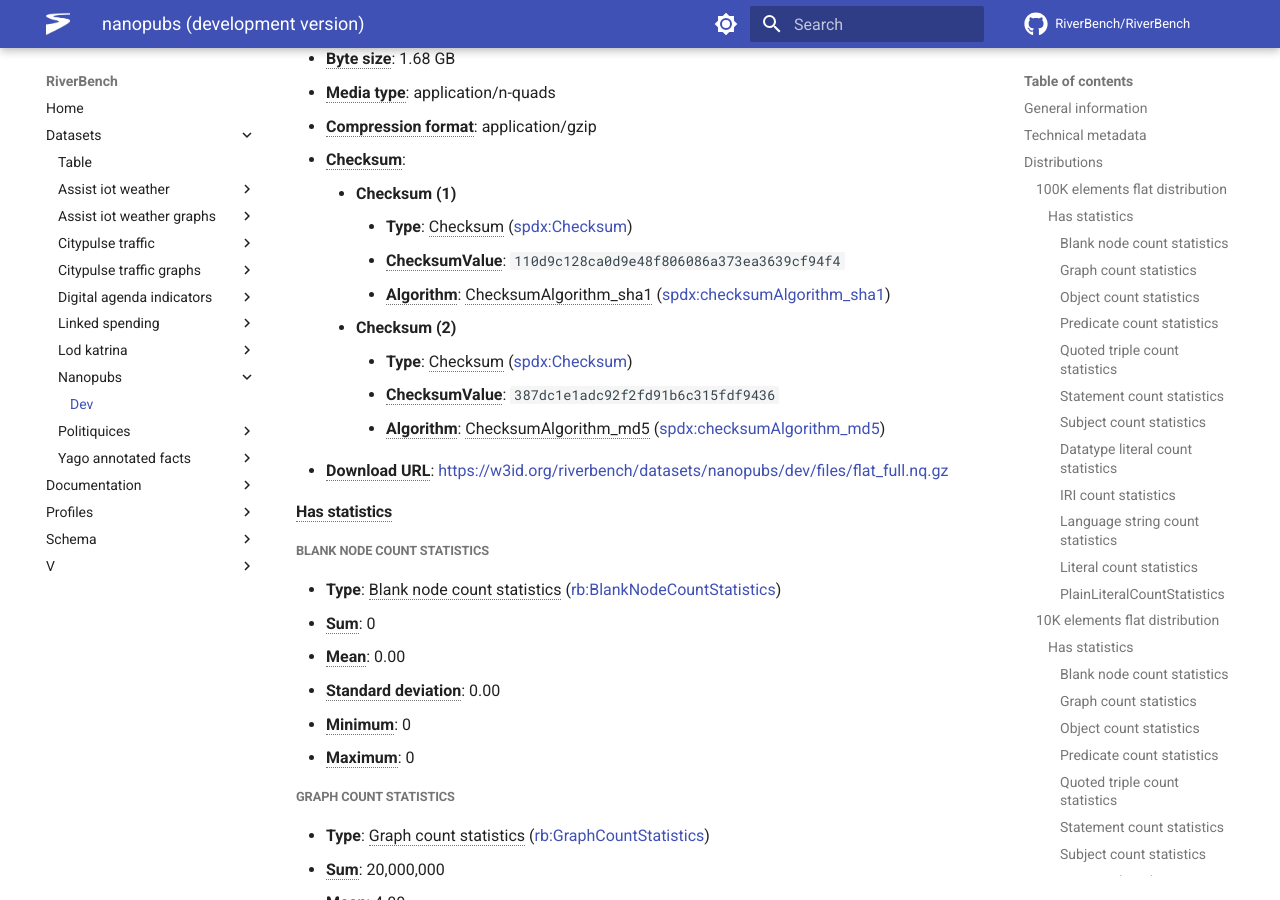
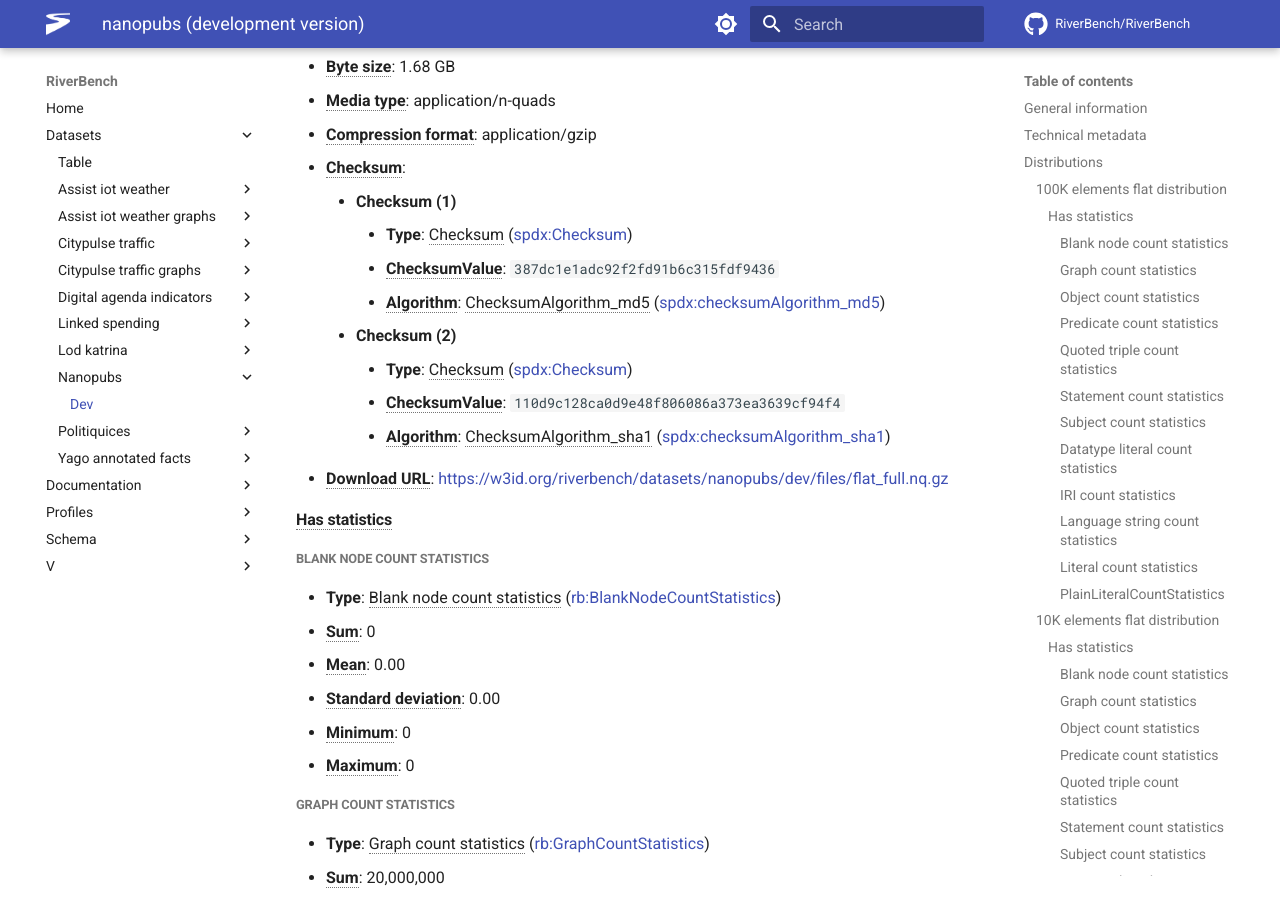
Before and after one commit to RiverBench/riverbench.github.io, an MkDocs documentation site: the page built from docs/datasets/nanopubs/dev/index.md, in a window 1280 px wide and 900 px high, scrolled down 14121 px. Built offline with MkDocs 1.6.1 and Material for MkDocs 9.7.7, drawn with Linux system fonts in a browser that asks for light colours; comment, search, counter and statistics services are not loaded; some of the changed text lies outside the part shown.

```diff
--- a/docs/datasets/nanopubs/dev/index.md
+++ b/docs/datasets/nanopubs/dev/index.md
@@ -486,12 +487,12 @@ Nanopublications are small units of publishable information, used for scientific
 - **<abbr title="The checksum property provides a mechanism that can be used to verify that the contents of a File or Package have not changed.">Checksum</abbr>**:
     - **Checksum (1)**
         - **Type**: <abbr title="A Checksum is value that allows the contents of a file to be authenticated. Even small changes to the content of the file will change its checksum. This class allows the results of a variety of checksum and cryptographic message digest algorithms to be represented.">Checksum</abbr> ([spdx:Checksum](http://spdx.org/rdf/terms#Checksum))
+        - **<abbr title="The checksumValue property provides a lower case hexidecimal encoded digest value produced using a specific algorithm.">ChecksumValue</abbr>**: `387dc1e1adc92f2fd91b6c315fdf9436`
+        - **<abbr title="Identifies the algorithm used to produce the subject Checksum. Currently, SHA-1 is the only supported algorithm. It is anticipated that other algorithms will be supported at a later time.">Algorithm</abbr>**: <abbr title="Indicates the algorithm used was MD5">ChecksumAlgorithm_md5</abbr> ([spdx:checksumAlgorithm_md5](http://spdx.org/rdf/terms#checksumAlgorithm_md5))
+    - **Checksum (2)**
+        - **Type**: <abbr title="A Checksum is value that allows the contents of a file to be authenticated. Even small changes to the content of the file will change its checksum. This class allows the results of a variety of checksum and cryptographic message digest algorithms to be represented.">Checksum</abbr> ([spdx:Checksum](http://spdx.org/rdf/terms#Checksum))
         - **<abbr title="The checksumValue property provides a lower case hexidecimal encoded digest value produced using a specific algorithm.">ChecksumValue</abbr>**: `110d9c128ca0d9e48f806086a373ea3639cf94f4`
         - **<abbr title="Identifies the algorithm used to produce the subject Checksum. Currently, SHA-1 is the only supported algorithm. It is anticipated that other algorithms will be supported at a later time.">Algorithm</abbr>**: <abbr title="Indicates the algorithm used was SHA-1">ChecksumAlgorithm_sha1</abbr> ([spdx:checksumAlgorithm_sha1](http://spdx.org/rdf/terms#checksumAlgorithm_sha1))
-    - **Checksum (2)**
-        - **Type**: <abbr title="A Checksum is value that allows the contents of a file to be authenticated. Even small changes to the content of the file will change its checksum. This class allows the results of a variety of checksum and cryptographic message digest algorithms to be represented.">Checksum</abbr> ([spdx:Checksum](http://spdx.org/rdf/terms#Checksum))
-        - **<abbr title="The checksumValue property provides a lower case hexidecimal encoded digest value produced using a specific algorithm.">ChecksumValue</abbr>**: `387dc1e1adc92f2fd91b6c315fdf9436`
-        - **<abbr title="Identifies the algorithm used to produce the subject Checksum. Currently, SHA-1 is the only supported algorithm. It is anticipated that other algorithms will be supported at a later time.">Algorithm</abbr>**: <abbr title="Indicates the algorithm used was MD5">ChecksumAlgorithm_md5</abbr> ([spdx:checksumAlgorithm_md5](http://spdx.org/rdf/terms#checksumAlgorithm_md5))
 - **<abbr title="The URL of the downloadable file in a given format. E.g. CSV file or RDF file. The format is indicated by the distribution's dct:format and/or dcat:mediaType.">Download URL</abbr>**: [https://w3id.org/riverbench/datasets/nanopubs/dev/files/flat_full.nq.gz](https://w3id.org/riverbench/datasets/nanopubs/dev/files/flat_full.nq.gz)
 
 #### <abbr title="Has a dataset statistics object">Has statistics</abbr>
@@ -625,12 +626,12 @@ Nanopublications are small units of publishable information, used for scientific
 - **<abbr title="The checksum property provides a mechanism that can be used to verify that the contents of a File or Package have not changed.">Checksum</abbr>**:
     - **Checksum (1)**
         - **Type**: <abbr title="A Checksum is value that allows the contents of a file to be authenticated. Even small changes to the content of the file will change its checksum. This class allows the results of a variety of checksum and cryptographic message digest algorithms to be represented.">Checksum</abbr> ([spdx:Checksum](http://spdx.org/rdf/terms#Checksum))
+        - **<abbr title="The checksumValue property provides a lower case hexidecimal encoded digest value produced using a specific algorithm.">ChecksumValue</abbr>**: `1ec474e8cf6f413927ad75c236fb37cf`
+        - **<abbr title="Identifies the algorithm used to produce the subject Checksum. Currently, SHA-1 is the only supported algorithm. It is anticipated that other algorithms will be supported at a later time.">Algorithm</abbr>**: <abbr title="Indicates the algorithm used was MD5">ChecksumAlgorithm_md5</abbr> ([spdx:checksumAlgorithm_md5](http://spdx.org/rdf/terms#checksumAlgorithm_md5))
+    - **Checksum (2)**
+        - **Type**: <abbr title="A Checksum is value that allows the contents of a file to be authenticated. Even small changes to the content of the file will change its checksum. This class allows the results of a variety of checksum and cryptographic message digest algorithms to be represented.">Checksum</abbr> ([spdx:Checksum](http://spdx.org/rdf/terms#Checksum))
         - **<abbr title="The checksumValue property provides a lower case hexidecimal encoded digest value produced using a specific algorithm.">ChecksumValue</abbr>**: `5686c28882ff1c322214e418d461ab932fc952c5`
         - **<abbr title="Identifies the algorithm used to produce the subject Checksum. Currently, SHA-1 is the only supported algorithm. It is anticipated that other algorithms will be supported at a later time.">Algorithm</abbr>**: <abbr title="Indicates the algorithm used was SHA-1">ChecksumAlgorithm_sha1</abbr> ([spdx:checksumAlgorithm_sha1](http://spdx.org/rdf/terms#checksumAlgorithm_sha1))
-    - **Checksum (2)**
-        - **Type**: <abbr title="A Checksum is value that allows the contents of a file to be authenticated. Even small changes to the content of the file will change its checksum. This class allows the results of a variety of checksum and cryptographic message digest algorithms to be represented.">Checksum</abbr> ([spdx:Checksum](http://spdx.org/rdf/terms#Checksum))
-        - **<abbr title="The checksumValue property provides a lower case hexidecimal encoded digest value produced using a specific algorithm.">ChecksumValue</abbr>**: `1ec474e8cf6f413927ad75c236fb37cf`
-        - **<abbr title="Identifies the algorithm used to produce the subject Checksum. Currently, SHA-1 is the only supported algorithm. It is anticipated that other algorithms will be supported at a later time.">Algorithm</abbr>**: <abbr title="Indicates the algorithm used was MD5">ChecksumAlgorithm_md5</abbr> ([spdx:checksumAlgorithm_md5](http://spdx.org/rdf/terms#checksumAlgorithm_md5))
 - **<abbr title="The URL of the downloadable file in a given format. E.g. CSV file or RDF file. The format is indicated by the distribution's dct:format and/or dcat:mediaType.">Download URL</abbr>**: [https://w3id.org/riverbench/datasets/nanopubs/dev/files/stream_100K.tar.gz](https://w3id.org/riverbench/datasets/nanopubs/dev/files/stream_100K.tar.gz)
 
 #### <abbr title="Has a dataset statistics object">Has statistics</abbr>
@@ -764,12 +765,12 @@ Nanopublications are small units of publishable information, used for scientific
 - **<abbr title="The checksum property provides a mechanism that can be used to verify that the contents of a File or Package have not changed.">Checksum</abbr>**:
     - **Checksum (1)**
         - **Type**: <abbr title="A Checksum is value that allows the contents of a file to be authenticated. Even small changes to the content of the file will change its checksum. This class allows the results of a variety of checksum and cryptographic message digest algorithms to be represented.">Checksum</abbr> ([spdx:Checksum](http://spdx.org/rdf/terms#Checksum))
+        - **<abbr title="The checksumValue property provides a lower case hexidecimal encoded digest value produced using a specific algorithm.">ChecksumValue</abbr>**: `5bae0e97c5462ec43bf8c00551e10456254d92c5`
+        - **<abbr title="Identifies the algorithm used to produce the subject Checksum. Currently, SHA-1 is the only supported algorithm. It is anticipated that other algorithms will be supported at a later time.">Algorithm</abbr>**: <abbr title="Indicates the algorithm used was SHA-1">ChecksumAlgorithm_sha1</abbr> ([spdx:checksumAlgorithm_sha1](http://spdx.org/rdf/terms#checksumAlgorithm_sha1))
+    - **Checksum (2)**
+        - **Type**: <abbr title="A Checksum is value that allows the contents of a file to be authenticated. Even small changes to the content of the file will change its checksum. This class allows the results of a variety of checksum and cryptographic message digest algorithms to be represented.">Checksum</abbr> ([spdx:Checksum](http://spdx.org/rdf/terms#Checksum))
         - **<abbr title="The checksumValue property provides a lower case hexidecimal encoded digest value produced using a specific algorithm.">ChecksumValue</abbr>**: `c1ee0262644d85f9a514cf243a297212`
         - **<abbr title="Identifies the algorithm used to produce the subject Checksum. Currently, SHA-1 is the only supported algorithm. It is anticipated that other algorithms will be supported at a later time.">Algorithm</abbr>**: <abbr title="Indicates the algorithm used was MD5">ChecksumAlgorithm_md5</abbr> ([spdx:checksumAlgorithm_md5](http://spdx.org/rdf/terms#checksumAlgorithm_md5))
-    - **Checksum (2)**
-        - **Type**: <abbr title="A Checksum is value that allows the contents of a file to be authenticated. Even small changes to the content of the file will change its checksum. This class allows the results of a variety of checksum and cryptographic message digest algorithms to be represented.">Checksum</abbr> ([spdx:Checksum](http://spdx.org/rdf/terms#Checksum))
-        - **<abbr title="The checksumValue property provides a lower case hexidecimal encoded digest value produced using a specific algorithm.">ChecksumValue</abbr>**: `5bae0e97c5462ec43bf8c00551e10456254d92c5`
-        - **<abbr title="Identifies the algorithm used to produce the subject Checksum. Currently, SHA-1 is the only supported algorithm. It is anticipated that other algorithms will be supported at a later time.">Algorithm</abbr>**: <abbr title="Indicates the algorithm used was SHA-1">ChecksumAlgorithm_sha1</abbr> ([spdx:checksumAlgorithm_sha1](http://spdx.org/rdf/terms#checksumAlgorithm_sha1))
 - **<abbr title="The URL of the downloadable file in a given format. E.g. CSV file or RDF file. The format is indicated by the distribution's dct:format and/or dcat:mediaType.">Download URL</abbr>**: [https://w3id.org/riverbench/datasets/nanopubs/dev/files/stream_10K.tar.gz](https://w3id.org/riverbench/datasets/nanopubs/dev/files/stream_10K.tar.gz)
 
 #### <abbr title="Has a dataset statistics object">Has statistics</abbr>
@@ -903,12 +904,12 @@ Nanopublications are small units of publishable information, used for scientific
 - **<abbr title="The checksum property provides a mechanism that can be used to verify that the contents of a File or Package have not changed.">Checksum</abbr>**:
     - **Checksum (1)**
         - **Type**: <abbr title="A Checksum is value that allows the contents of a file to be authenticated. Even small changes to the content of the file will change its checksum. This class allows the results of a variety of checksum and cryptographic message digest algorithms to be represented.">Checksum</abbr> ([spdx:Checksum](http://spdx.org/rdf/terms#Checksum))
+        - **<abbr title="The checksumValue property provides a lower case hexidecimal encoded digest value produced using a specific algorithm.">ChecksumValue</abbr>**: `eac1b7777fd273e2276d308ea529caa9`
+        - **<abbr title="Identifies the algorithm used to produce the subject Checksum. Currently, SHA-1 is the only supported algorithm. It is anticipated that other algorithms will be supported at a later time.">Algorithm</abbr>**: <abbr title="Indicates the algorithm used was MD5">ChecksumAlgorithm_md5</abbr> ([spdx:checksumAlgorithm_md5](http://spdx.org/rdf/terms#checksumAlgorithm_md5))
+    - **Checksum (2)**
+        - **Type**: <abbr title="A Checksum is value that allows the contents of a file to be authenticated. Even small changes to the content of the file will change its checksum. This class allows the results of a variety of checksum and cryptographic message digest algorithms to be represented.">Checksum</abbr> ([spdx:Checksum](http://spdx.org/rdf/terms#Checksum))
         - **<abbr title="The checksumValue property provides a lower case hexidecimal encoded digest value produced using a specific algorithm.">ChecksumValue</abbr>**: `3b0946513e3c376ab69e7c1ab5749b6912dd4493`
         - **<abbr title="Identifies the algorithm used to produce the subject Checksum. Currently, SHA-1 is the only supported algorithm. It is anticipated that other algorithms will be supported at a later time.">Algorithm</abbr>**: <abbr title="Indicates the algorithm used was SHA-1">ChecksumAlgorithm_sha1</abbr> ([spdx:checksumAlgorithm_sha1](http://spdx.org/rdf/terms#checksumAlgorithm_sha1))
-    - **Checksum (2)**
-        - **Type**: <abbr title="A Checksum is value that allows the contents of a file to be authenticated. Even small changes to the content of the file will change its checksum. This class allows the results of a variety of checksum and cryptographic message digest algorithms to be represented.">Checksum</abbr> ([spdx:Checksum](http://spdx.org/rdf/terms#Checksum))
-        - **<abbr title="The checksumValue property provides a lower case hexidecimal encoded digest value produced using a specific algorithm.">ChecksumValue</abbr>**: `eac1b7777fd273e2276d308ea529caa9`
-        - **<abbr title="Identifies the algorithm used to produce the subject Checksum. Currently, SHA-1 is the only supported algorithm. It is anticipated that other algorithms will be supported at a later time.">Algorithm</abbr>**: <abbr title="Indicates the algorithm used was MD5">ChecksumAlgorithm_md5</abbr> ([spdx:checksumAlgorithm_md5](http://spdx.org/rdf/terms#checksumAlgorithm_md5))
 - **<abbr title="The URL of the downloadable file in a given format. E.g. CSV file or RDF file. The format is indicated by the distribution's dct:format and/or dcat:mediaType.">Download URL</abbr>**: [https://w3id.org/riverbench/datasets/nanopubs/dev/files/stream_1M.tar.gz](https://w3id.org/riverbench/datasets/nanopubs/dev/files/stream_1M.tar.gz)
 
 #### <abbr title="Has a dataset statistics object">Has statistics</abbr>
@@ -1042,12 +1043,12 @@ Nanopublications are small units of publishable information, used for scientific
 - **<abbr title="The checksum property provides a mechanism that can be used to verify that the contents of a File or Package have not changed.">Checksum</abbr>**:
     - **Checksum (1)**
         - **Type**: <abbr title="A Checksum is value that allows the contents of a file to be authenticated. Even small changes to the content of the file will change its checksum. This class allows the results of a variety of checksum and cryptographic message digest algorithms to be represented.">Checksum</abbr> ([spdx:Checksum](http://spdx.org/rdf/terms#Checksum))
+        - **<abbr title="The checksumValue property provides a lower case hexidecimal encoded digest value produced using a specific algorithm.">ChecksumValue</abbr>**: `cff09e24cdf0aae097d18164065cbea9f61d4eba`
+        - **<abbr title="Identifies the algorithm used to produce the subject Checksum. Currently, SHA-1 is the only supported algorithm. It is anticipated that other algorithms will be supported at a later time.">Algorithm</abbr>**: <abbr title="Indicates the algorithm used was SHA-1">ChecksumAlgorithm_sha1</abbr> ([spdx:checksumAlgorithm_sha1](http://spdx.org/rdf/terms#checksumAlgorithm_sha1))
+    - **Checksum (2)**
+        - **Type**: <abbr title="A Checksum is value that allows the contents of a file to be authenticated. Even small changes to the content of the file will change its checksum. This class allows the results of a variety of checksum and cryptographic message digest algorithms to be represented.">Checksum</abbr> ([spdx:Checksum](http://spdx.org/rdf/terms#Checksum))
         - **<abbr title="The checksumValue property provides a lower case hexidecimal encoded digest value produced using a specific algorithm.">ChecksumValue</abbr>**: `a6c475b30bd2cdffe9304747414b2154`
         - **<abbr title="Identifies the algorithm used to produce the subject Checksum. Currently, SHA-1 is the only supported algorithm. It is anticipated that other algorithms will be supported at a later time.">Algorithm</abbr>**: <abbr title="Indicates the algorithm used was MD5">ChecksumAlgorithm_md5</abbr> ([spdx:checksumAlgorithm_md5](http://spdx.org/rdf/terms#checksumAlgorithm_md5))
-    - **Checksum (2)**
-        - **Type**: <abbr title="A Checksum is value that allows the contents of a file to be authenticated. Even small changes to the content of the file will change its checksum. This class allows the results of a variety of checksum and cryptographic message digest algorithms to be represented.">Checksum</abbr> ([spdx:Checksum](http://spdx.org/rdf/terms#Checksum))
-        - **<abbr title="The checksumValue property provides a lower case hexidecimal encoded digest value produced using a specific algorithm.">ChecksumValue</abbr>**: `cff09e24cdf0aae097d18164065cbea9f61d4eba`
-        - **<abbr title="Identifies the algorithm used to produce the subject Checksum. Currently, SHA-1 is the only supported algorithm. It is anticipated that other algorithms will be supported at a later time.">Algorithm</abbr>**: <abbr title="Indicates the algorithm used was SHA-1">ChecksumAlgorithm_sha1</abbr> ([spdx:checksumAlgorithm_sha1](http://spdx.org/rdf/terms#checksumAlgorithm_sha1))
 - **<abbr title="The URL of the downloadable file in a given format. E.g. CSV file or RDF file. The format is indicated by the distribution's dct:format and/or dcat:mediaType.">Download URL</abbr>**: [https://w3id.org/riverbench/datasets/nanopubs/dev/files/stream_full.tar.gz](https://w3id.org/riverbench/datasets/nanopubs/dev/files/stream_full.tar.gz)
 
 #### <abbr title="Has a dataset statistics object">Has statistics</abbr>
```
Also changed, not shown: other parts of docs/datasets/nanopubs/dev/index.md (+7 -6 lines).
